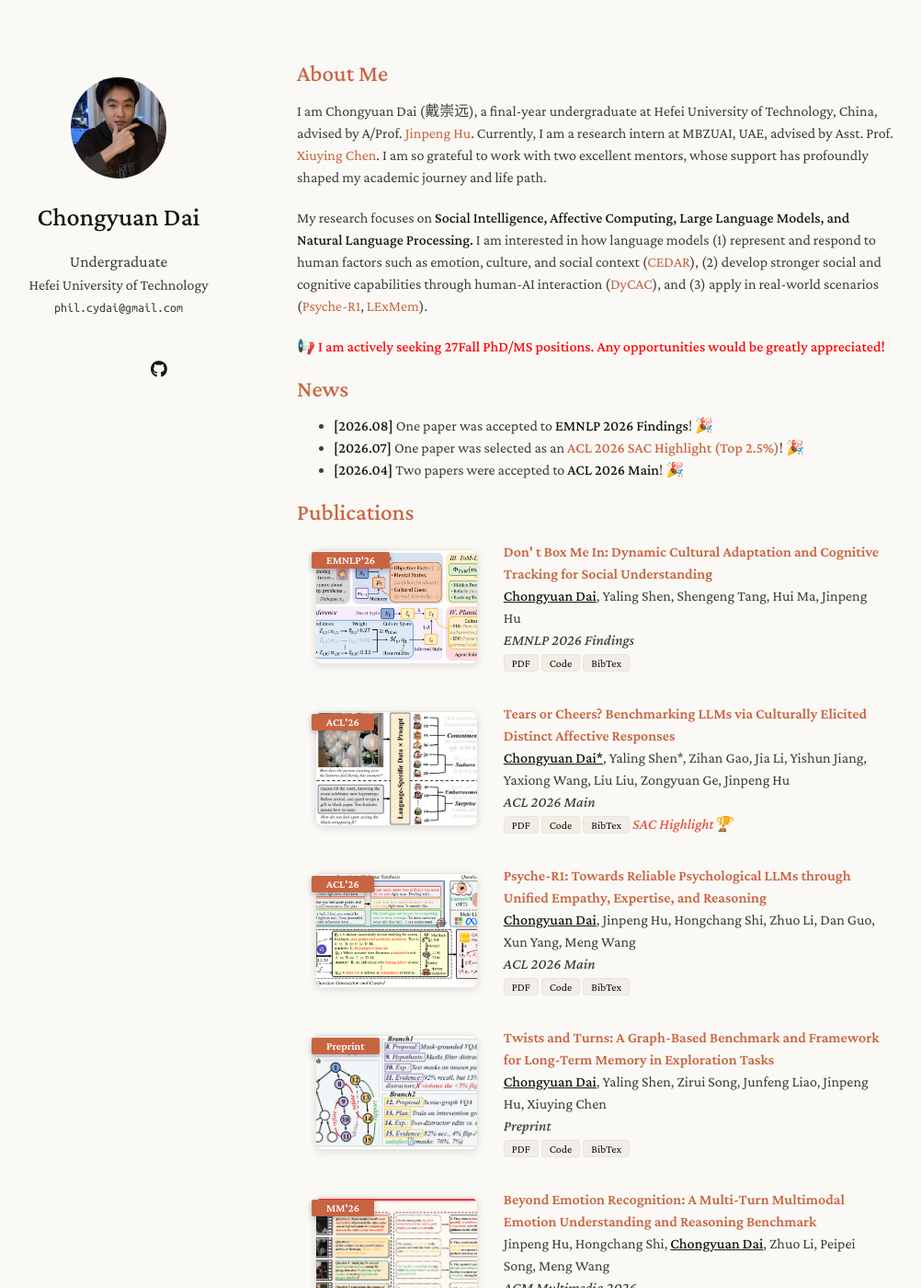
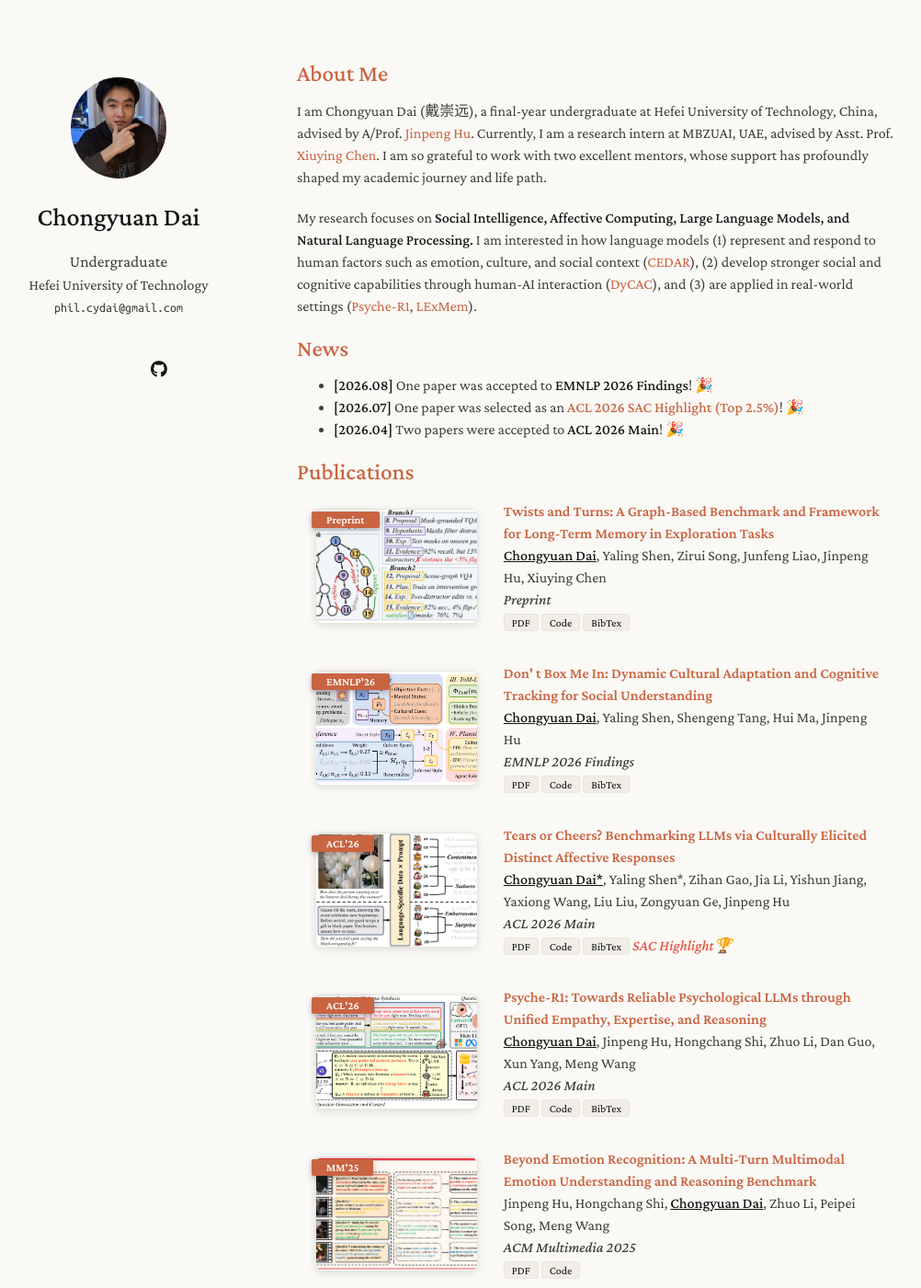
Before and after one commit to chyuandai/chyuandai.github.io, a Jekyll site: the page built from index.md, in a window 1280 px wide and 1400 px high. Shown: the whole window at 92% size, without its empty margins (147-1149 px from the left). Built offline with Jekyll 4.4.1, drawn with Linux system fonts in a browser that asks for light colours; a style sheet for code colours, icons or effects is not loaded; our own code applies the rules of GitHub Pages for plain Markdown files.

Commit message:
update my personal page

```diff
--- a/_data/publications.yml
+++ b/_data/publications.yml
@@ -1,4 +1,14 @@
 main:
+  - title: "Twists and Turns: A Graph-Based Benchmark and Framework for Long-Term Memory in Exploration Tasks"
+    authors: <strong><u>Chongyuan Dai</u></strong>, Yaling Shen, Zirui Song, Junfeng Liao, Jinpeng Hu, Xiuying Chen
+    conference_short: Preprint
+    conference: Preprint
+    pdf: https://arxiv.org/pdf/2611.06414
+    code: https://github.com/mbzuai-nlp/LExMem
+    # page: https://class-il.mpi-inf.mpg.de/mnemonics/
+    bibtex: ./assets/bib/lexmem.txt
+    # notes: Oral Presentation
+    image: ./assets/img/lexmem.png
 
   - title: "Don' t Box Me In: Dynamic Cultural Adaptation and Cognitive Tracking for Social Understanding"
     authors: <strong><u>Chongyuan Dai</u></strong>, Yaling Shen, Shengeng Tang, Hui Ma, Jinpeng Hu
@@ -32,21 +42,10 @@ main:
     # notes: Oral Presentation
     image: ./assets/img/psyche_r1.png
 
-  - title: "Twists and Turns: A Graph-Based Benchmark and Framework for Long-Term Memory in Exploration Tasks"
-    authors: <strong><u>Chongyuan Dai</u></strong>, Yaling Shen, Zirui Song, Junfeng Liao, Jinpeng Hu, Xiuying Chen
-    conference_short: Preprint
-    conference: Preprint
-    pdf: https://arxiv.org/pdf/2611.06414
-    code: https://github.com/mbzuai-nlp/LExMem
-    # page: https://class-il.mpi-inf.mpg.de/mnemonics/
-    bibtex: ./assets/bib/lexmem.txt
-    # notes: Oral Presentation
-    image: ./assets/img/lexmem.png
-
   - title: "Beyond Emotion Recognition: A Multi-Turn Multimodal Emotion Understanding and Reasoning Benchmark"
     authors: Jinpeng Hu, Hongchang Shi, <strong><u>Chongyuan Dai</u></strong>, Zhuo Li, Peipei Song, Meng Wang
-    conference_short: MM'26
-    conference: ACM Multimedia 2026
+    conference_short: MM'25
+    conference: ACM Multimedia 2025
     pdf: https://dl.acm.org/doi/pdf/10.1145/3746027.3755726
     code: https://github.com/MindIntLab-HFUT/MTMEUR
     # page: https://class-il.mpi-inf.mpg.de/mnemonics/
--- a/index.md
+++ b/index.md
@@ -6,9 +6,7 @@ layout: homepage
 
 I am Chongyuan Dai (戴崇远), a final-year undergraduate at Hefei University of Technology, China, advised by A/Prof. [Jinpeng Hu](https://scholar.google.com/citations?user=3xMIKfcAAAAJ&hl=en). Currently, I am a research intern at MBZUAI, UAE, advised by Asst. Prof. [Xiuying Chen](https://scholar.google.com/citations?user=COUnAF4AAAAJ&hl=en). I am so grateful to work with two excellent mentors, whose support has profoundly shaped my academic journey and life path.
 
-My research focuses on **Social Intelligence, Affective Computing, Large Language Models, and Natural Language Processing.** I am interested in how language models (1) represent and respond to human factors such as emotion, culture, and social context ([CEDAR](https://aclanthology.org/2026.acl-long.1769.pdf)), (2) develop stronger social and cognitive capabilities through human-AI interaction ([DyCAC](https://arxiv.org/pdf/2608.22411)), and (3) apply in real-world scenarios ([Psyche-R1](https://aclanthology.org/2026.acl-long.1141.pdf), [LExMem](https://arxiv.org/pdf/2611.06414)).
-
-📢 <strong style="color:red">I am actively seeking 27Fall PhD/MS positions. Any opportunities would be greatly appreciated!</strong>
+My research focuses on **Social Intelligence, Affective Computing, Large Language Models, and Natural Language Processing.** I am interested in how language models (1) represent and respond to human factors such as emotion, culture, and social context ([CEDAR](https://aclanthology.org/2026.acl-long.1769.pdf)), (2) develop stronger social and cognitive capabilities through human-AI interaction ([DyCAC](https://arxiv.org/pdf/2608.22411)), and (3) are applied in real-world settings ([Psyche-R1](https://aclanthology.org/2026.acl-long.1141.pdf), [LExMem](https://arxiv.org/pdf/2611.06414)).
 
 ## News
 
```
